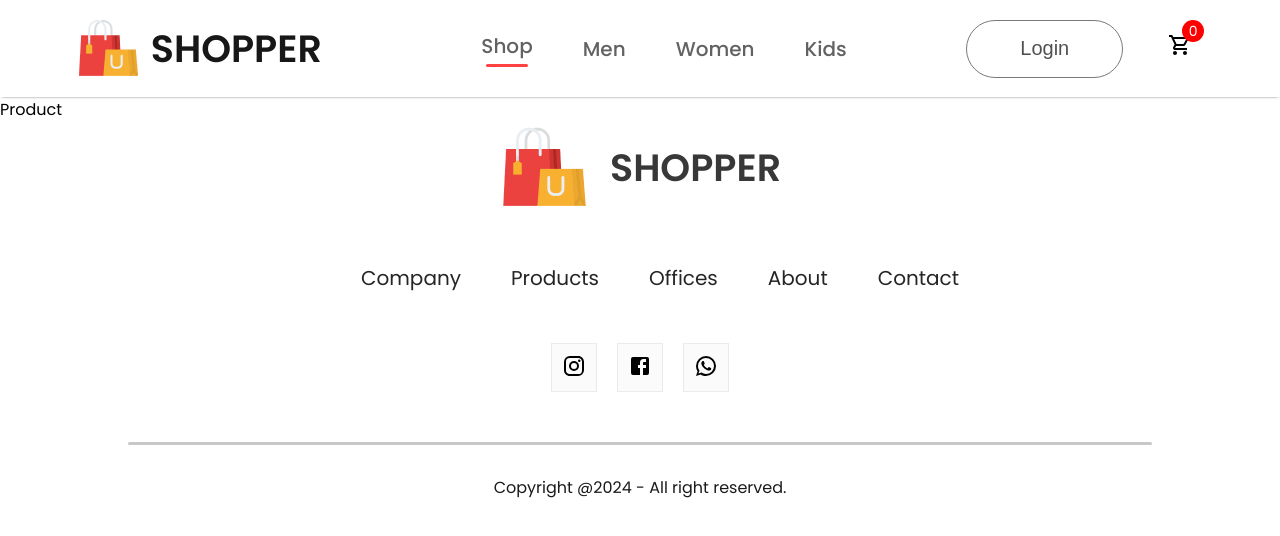
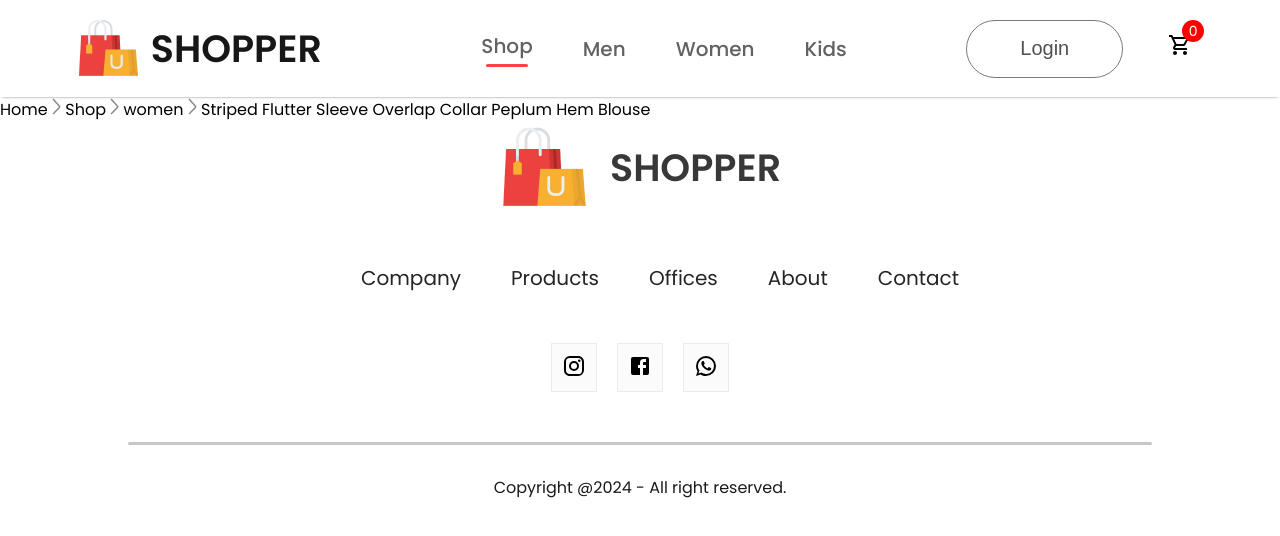
Before and after one commit to muzudre/e-commerce-front-end, a React (Create React App) app: page /product/1 in a window 1280 px wide. Shown: the top 536 px of the page. Built offline with nearby package versions, Linux system fonts and the light colour scheme.

Commit message:
complete breadcrumb component

```diff
--- /dev/null
+++ b/src/Components/Breadcrumb/Breadcrumb.jsx
@@ -0,0 +1,15 @@
+import React from "react";
+import "./Breadcrumb.css";
+import arrow_icon from "../Assets/breadcrum_arrow.png";
+
+const Breadcrumb = (props) => {
+  const { product } = props;
+  return (
+    <div className="breadcrumb">
+      Home <img src={arrow_icon} alt="" /> Shop <img src={arrow_icon} alt="" />{" "}
+      {product.category} <img src={arrow_icon} alt="" /> {product.name}
+    </div>
+  );
+};
+
+export default Breadcrumb;
--- a/src/Components/Item/Item.jsx
+++ b/src/Components/Item/Item.jsx
@@ -1,10 +1,13 @@
 import React from "react";
 import "./Item.css";
+import { Link } from "react-router-dom";
 
-const Item = ({ image, name, new_price, old_price }) => {
+const Item = ({ image, name, new_price, old_price, id }) => {
   return (
     <div className="item">
-      <img src={image} alt="" />
+      <Link to={`/product/${id}`}>
+        <img src={image} alt="" />
+      </Link>
       <p>{name}</p>
       <div className="item-prices">
         <div className="item-price-new">{new_price}</div>
--- a/src/Pages/Product.jsx
+++ b/src/Pages/Product.jsx
@@ -1,7 +1,18 @@
-import React from "react";
+import React, { useContext } from "react";
+import { ShopContext } from "../Context/ShopContext";
+import { useParams } from "react-router-dom";
+import Breadcrumb from "../Components/Breadcrumb/Breadcrumb";
 
 const Product = () => {
-  return <div>Product</div>;
+  const { all_product } = useContext(ShopContext);
+  const { productId } = useParams();
+  const product = all_product.find((e) => e.id === Number(productId));
+
+  return (
+    <div className="product">
+      <Breadcrumb product={product} />
+    </div>
+  );
 };
 
 export default Product;
```
Also changed, not shown: src/Components/Breadcrumb/Breadcrumb.css (added).
